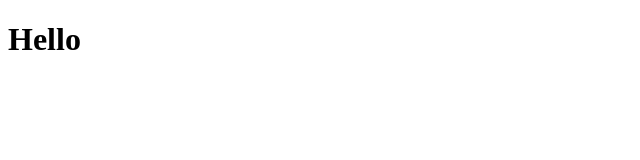
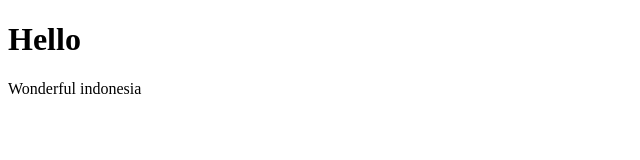
Before and after one commit to ArthaX2/improved-octo-invention, a plain HTML site: page index.html in a window 1280 px wide. Shown: the whole page, without its empty margins (0-640 px from the left). Drawn offline with Linux system fonts and the light colour scheme.

Commit message:
added p element

```diff
--- a/index.html
+++ b/index.html
@@ -8,6 +8,7 @@
 </head>
 <body>
     <h1>Hello</h1>
-    <script src="script.js"></script>
+    <p>Wonderful indonesia</p>
 </body>
+<script src="script.js"></script>
 </html>
```
